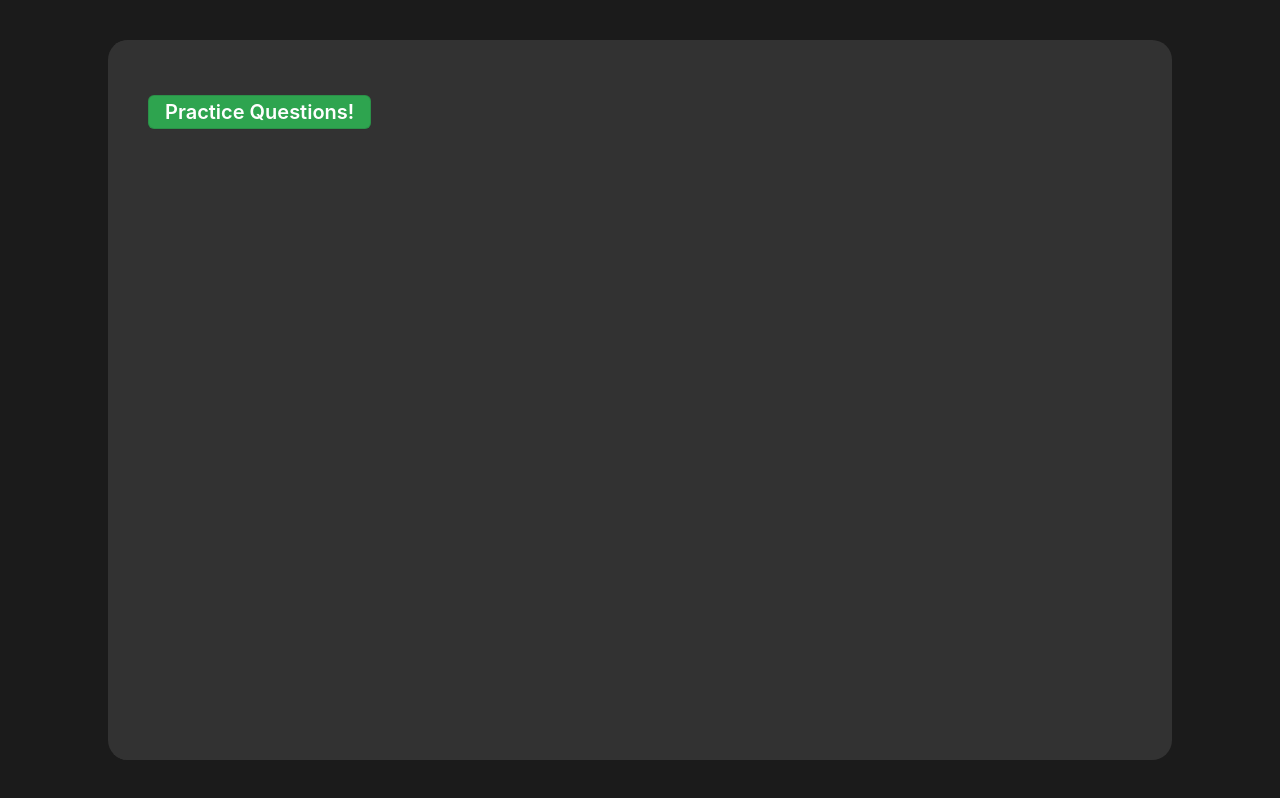
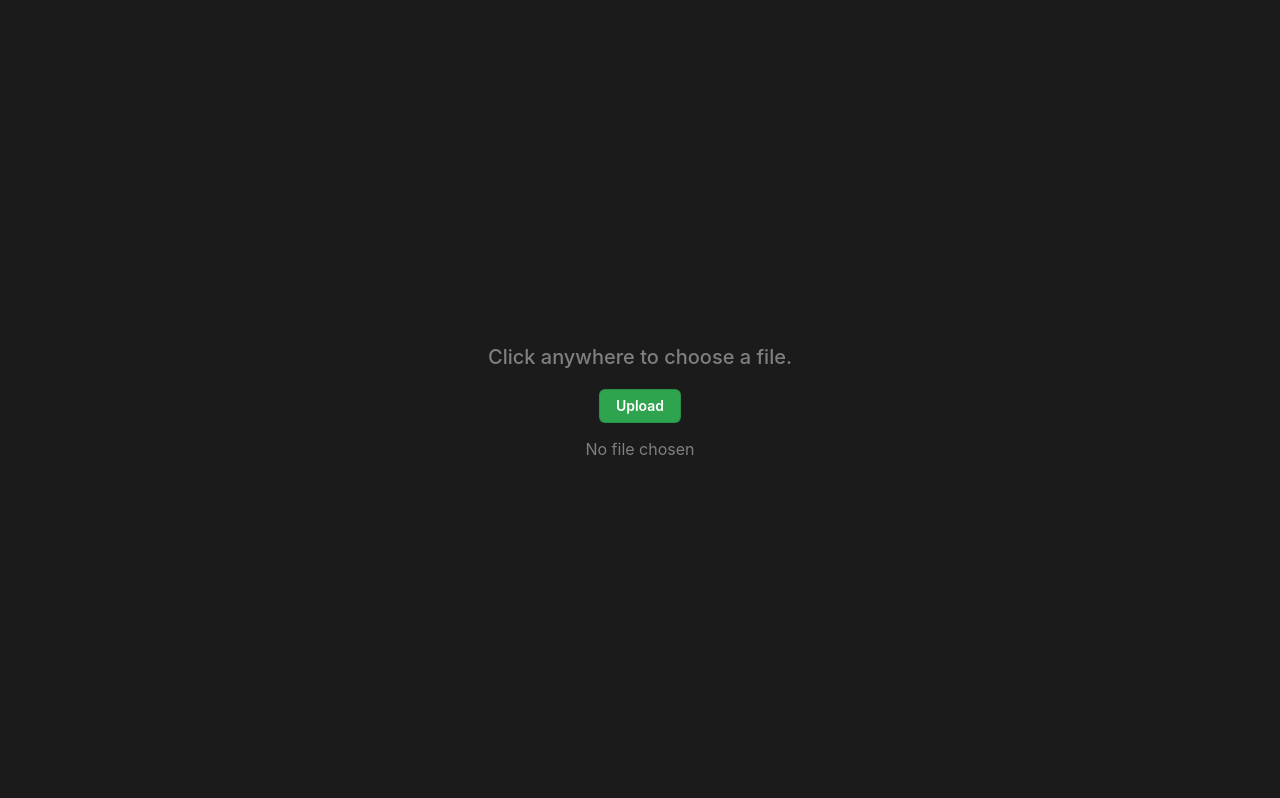
Before and after one commit to rit-123/uncommonhacks, a React (Create React App) app in the folder studybuddy/: page / in a window 1280 px wide. Built offline with nearby package versions, Linux system fonts and the light colour scheme.

Commit message:
Added missing imports in Button.js

```diff
--- a/studybuddy/src/Button.js
+++ b/studybuddy/src/Button.js
@@ -1,6 +1,7 @@
 import React,  {useState} from 'react';
 import './Button.css';
 import ReactDOM from 'react-dom/client';
+import Notes from './Notes';
 
 
 function Button() {
--- a/studybuddy/src/index.js
+++ b/studybuddy/src/index.js
@@ -1,13 +1,13 @@
 import React from 'react';
 import ReactDOM from 'react-dom/client';
 import './index.css';
-import Notes from './Notes';
+import Audin from './Audin';
 import reportWebVitals from './reportWebVitals';
 
 const root = ReactDOM.createRoot(document.getElementById('root'));
 root.render(
   <React.StrictMode>
-    <Notes />
+    <Audin />
   </React.StrictMode>
 );
 
```
